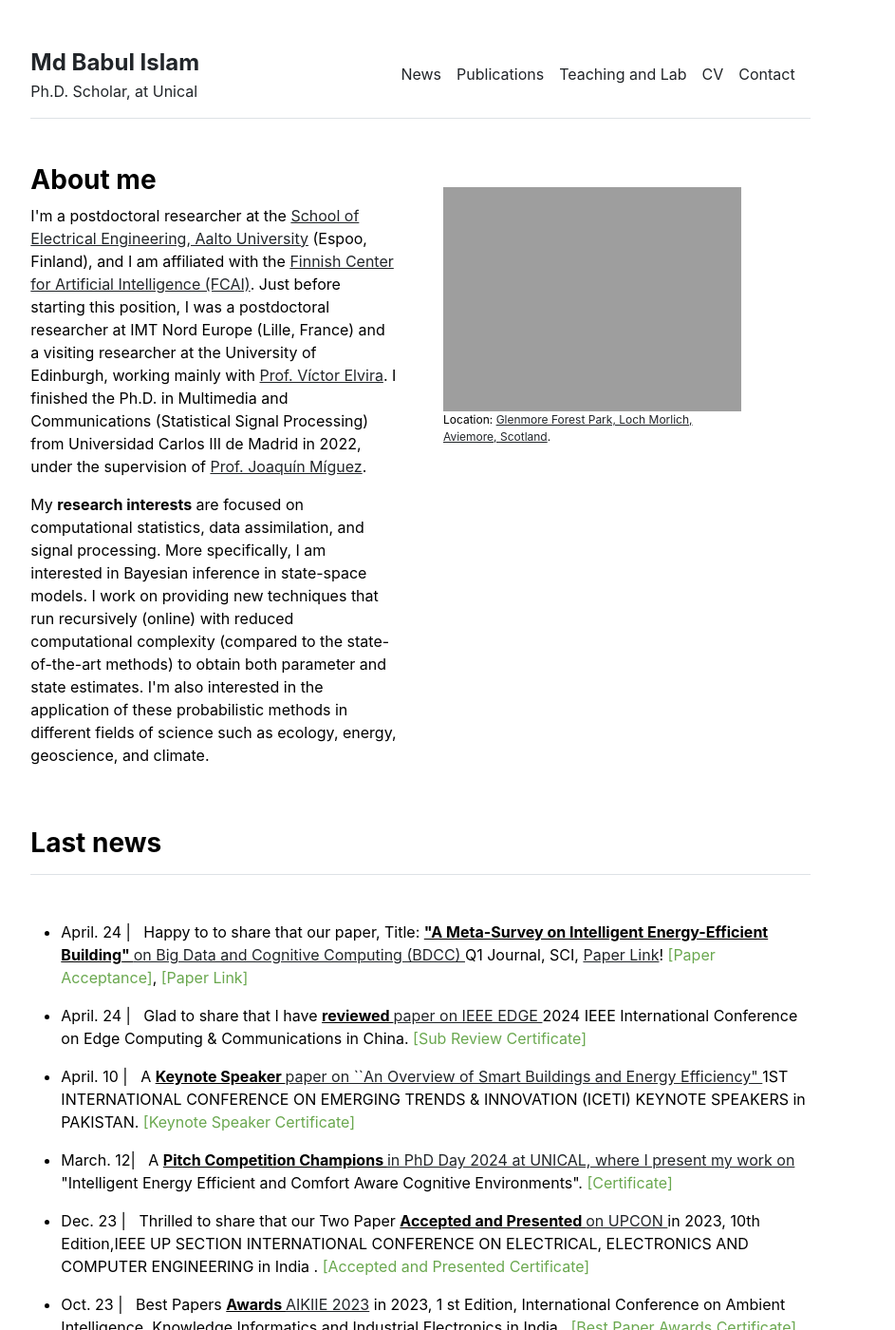
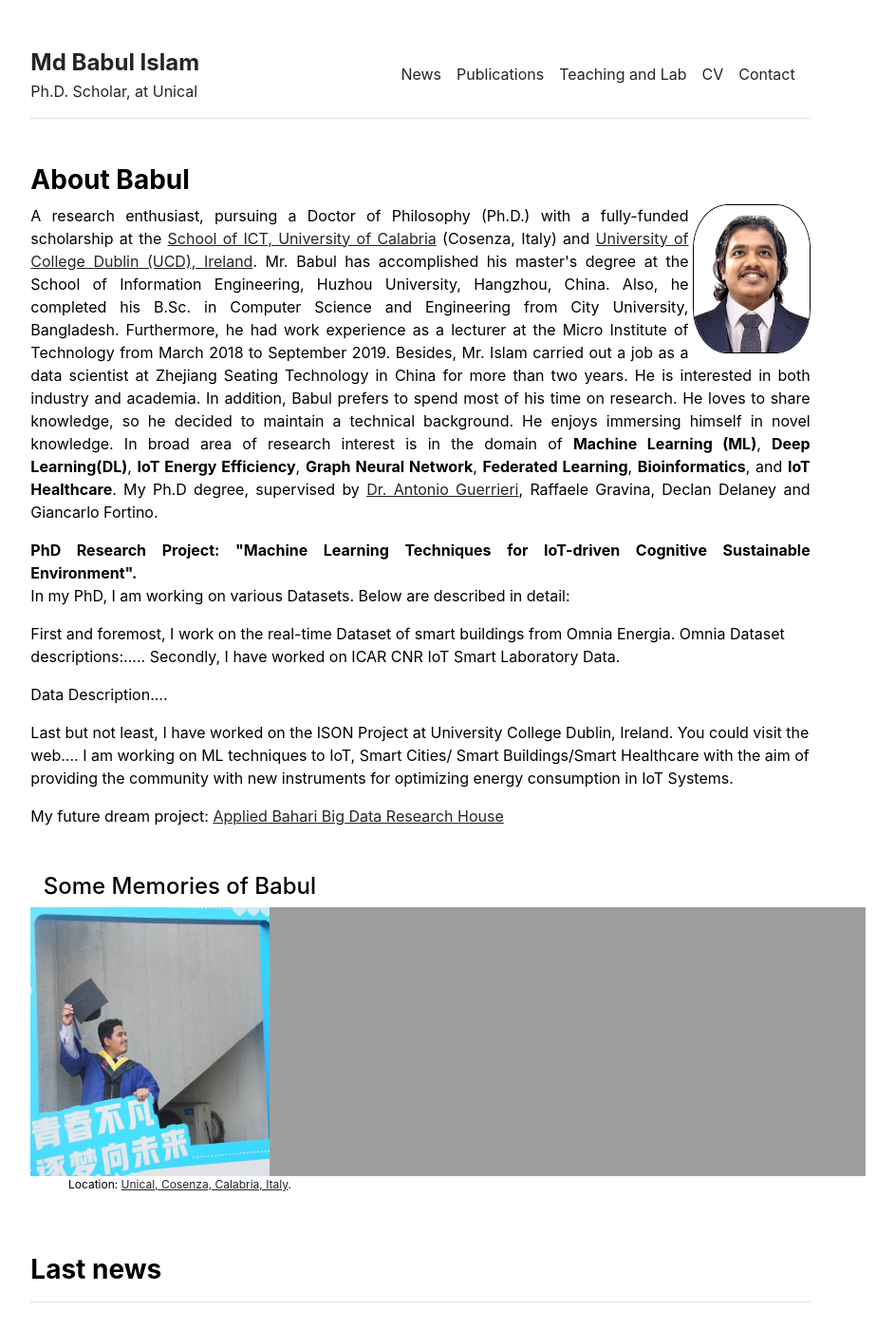
Before and after one commit to babulcseian/babulcseian.github.io, a Jekyll site: the page built from index.md, in a window 1280 px wide and 1400 px high. Shown: the whole window at 95% size, without its empty margins (197-1140 px from the left). Built offline with Jekyll 4.4.1, drawn with Linux system fonts in a browser that asks for light colours; a style sheet for code colours, icons or effects is not loaded.

Commit message:
Update home.html

```diff
--- a/_layouts/home.html
+++ b/_layouts/home.html
@@ -3,20 +3,50 @@ layout: default
 ---
 
 <div class="row g-5 mb-5">
-  <div class="col-md-6">
-    <h3 class="fw-bold">About me</h3>
-    <p>I'm a postdoctoral researcher at the <a class="other" href='https://www.aalto.fi/en/school-of-electrical-engineering'>School of Electrical Engineering, Aalto University</a> (Espoo, Finland), and I am affiliated with the <a class="other" href='https://fcai.fi/'>Finnish Center for Artificial Intelligence (FCAI)</a>. Just before starting this position, I was a postdoctoral researcher at IMT Nord Europe (Lille, France) and a visiting researcher at the University of Edinburgh, working mainly with <a class="other" href='https://victorelvira.github.io/'>Prof. Víctor Elvira</a>. I finished the Ph.D. in Multimedia and Communications (Statistical Signal Processing) from Universidad Carlos III de Madrid in 2022, under the supervision of <a class="other" href='https://jmiguez.webs.tsc.uc3m.es/'>Prof. Joaquín Míguez</a>.</p>
-    <!-- Before that and in the same college, I got my master's degree in Multimedia and Communications, as well as my master's degree in Telecommunications Engineering in 2017. Previously, I finished my Telecommunications Engineering bachelor's degree from Universidade de Vigo in 2015. -->
+  <div class="col-md-15">
+    <h3 class="fw-bold">About Babul</h3>
 
-    <p>My <strong>research interests</strong> are focused on computational statistics, data assimilation, and signal processing. More specifically, I am interested in Bayesian inference in state-space models. I work on providing new techniques that run recursively (online) with reduced computational complexity (compared to the state-of-the-art methods) to obtain both parameter and state estimates. I'm also interested in the application of these probabilistic methods in different fields of science such as ecology, energy, geoscience, and climate. </p>
+
+<img src="{{ site.github.url }}/assets/img/Md Babul Islam - 2 .jpeg" alt="Home" width="15%"  title="MSc Graduation" style="float:right; margin-left:5px; margin-bottom:1px; border: solid black 1px; padding=2px; border-radius: 30%">
+
+    <p align="justify"> A research enthusiast, pursuing a Doctor of Philosophy (Ph.D.) with a fully-funded scholarship at the <a class="other" href='https://dottorato.dimes.unical.it/students/md-babul-islam'>School of ICT, University of Calabria</a> (Cosenza, Italy)
+       and <a class="other" href='https://www.ucd.ie/'>University of College Dublin (UCD), Ireland</a>.
+       Mr. Babul has accomplished his master's degree at the School of Information Engineering, Huzhou University, Hangzhou, China.
+       Also, he completed his B.Sc. in Computer Science and Engineering from City University, Bangladesh.
+       Furthermore, he had work experience as a lecturer at the Micro Institute of Technology from March 2018 to September 2019.
+       Besides, Mr. Islam carried out a job as a data scientist at Zhejiang Seating Technology in China for more than two years.
+       He is interested in both industry and academia. In addition, Babul prefers to spend most of his time on research.
+       He loves to share knowledge, so he decided to maintain a technical background. He enjoys immersing himself in novel knowledge.
+      In broad area of research interest is in the domain of <strong>Machine Learning (ML)</strong>, <strong>Deep Learning(DL)</strong>, <strong>IoT Energy Efficiency</strong>, <strong>Graph Neural Network</strong>, <strong>Federated Learning</strong>, <strong>Bioinformatics</strong>, and <strong> IoT Healthcare</strong>.
+
+       My Ph.D degree, supervised by <a class="other" href='https://www.icar.cnr.it/persone/guerrieri/'> Dr. Antonio Guerrieri</a>, Raffaele Gravina, Declan Delaney and Giancarlo Fortino.</p>
+    <p align="justify">
+ <strong> PhD Research Project: "Machine Learning Techniques for IoT-driven Cognitive Sustainable Environment". </strong> <br>
+
+In my PhD, I am working on various Datasets. Below are described in detail: </p>
+First and foremost, I work on the real-time Dataset of smart buildings from Omnia Energia.
+Omnia Dataset descriptions:.....
+Secondly, I have worked on ICAR CNR IoT Smart Laboratory Data.</p>
+Data Description.... </p>
+
+    Last but not least, I have worked on the ISON Project at University College Dublin, Ireland.
+    You could visit the web....
+
+I am working on ML techniques to IoT, Smart Cities/ Smart Buildings/Smart Healthcare with the aim of providing the community with new instruments for optimizing energy consumption in IoT Systems.</p>
+My future dream project: <a class="other" href='https://babulcseian.github.io/lab'>Applied Bahari Big Data Research House</a>
   </div>
-  <div class="col-md-5">
-    <br>
-    <img src="{{ site.github.url }}/assets/img/IMG_0688.jpg" alt="Home" width="100%">
+
+<div align="center" class="col-md-5">
+  <h4>Some Memories of Babul</h4>
+    <div style="display: flex; justify-content: space-between;">
+        <img src="{{ site.github.url }}/assets/img/Md Babul Con.jpg" alt="Home" width="80%" title="MSc Graduation">
+        <img src="{{ site.github.url }}/assets/img/Md Babul Islam with Prof.jpg" alt="Home" width="80%">
+        <img src="{{ site.github.url }}/assets/img/Md Babul Islam Lab.jpg" alt="Home" width="120%">
+    </div>
     <p style="font-size:12px">
-      Location: <a class="other" href='https://maps.app.goo.gl/gC1NALNRSdJFaH23A'>Glenmore Forest Park, Loch Morlich, Aviemore, Scotland</a>.
+        Location: <a class="other" href='https://goo.gl/maps/hsu2JB4HwjQN7TqC7'>Unical, Cosenza, Calabria, Italy</a>.
     </p>
-  </div>
+</div>
 </div>
 
 
```
